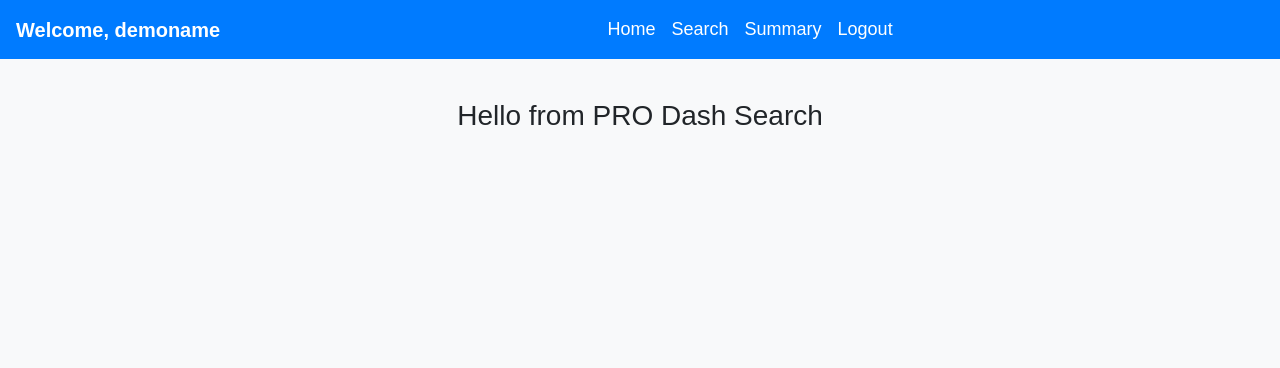
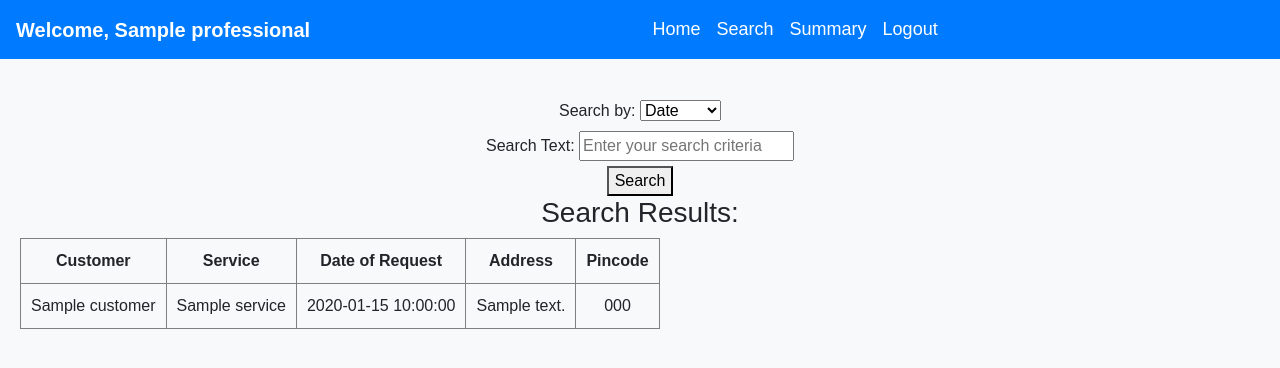
Before and after one commit to Ayush59699/A-Z-Housing, a Python web app: template templates/professional/professional_search.html in a window 1280 px wide. Shown: the top 368 px of the page. Run offline with Jinja, Linux system fonts and the light colour scheme; the template is opened without the code that fills it: most values are stand-ins (such as "Sample title", 1, 10 or a date in 2020); some libraries are stand-ins or nearby versions.

Commit message:
Update professional_search.html

```diff
--- a/templates/professional/professional_search.html
+++ b/templates/professional/professional_search.html
@@ -1,7 +1,67 @@
 {% extends "professional/base_professional_dash.html" %}
+
+{% block title%}Professional Dash Search {% endblock %}
+
+{% block greet%} {{professional.name}} {% endblock %}
 
 
 {% block content %}
 
-<h3>Hello from PRO Dash Search</h3>
+
+
+<form method="POST" action="{{ url_for('professional_search') }}">
+    <div>
+        <label for="search_field">Search by:</label>
+        <select name="search_field" id="search_field" >
+            <option value="date_of_request">Date</option>
+            <option value="address">Address</option>
+            <option value="pincode">Pincode</option>
+        </select>
+    </div>
+
+    <div>
+        <label for="search_text">Search Text:</label>
+        <input type="text" name="search_text" id="search_text" placeholder="Enter your search criteria" />
+    </div>
+
+    <button type="submit">Search</button>
+</form>
+
+
+
+
+
+
+{% if results %}
+    <h3>Search Results:</h3>
+    <table border="1" cellpadding="10">
+        <thead>
+            <tr>
+                <th>Customer</th>
+                <th>Service</th>
+                <th>Date of Request</th>
+                <th>Address</th>
+                <th>Pincode</th>
+            </tr>
+        </thead>
+        <tbody>
+            {% for result in results %}
+                <tr>
+                    <td>{{ result.customer.name }}</td>
+                    <td>{{ result.service.name }}</td>
+                    <td>{{ result.date_of_request }}</td>
+                    <td>{{ result.customer.address }}</td>
+                    <td>{{ result.customer.pincode }}</td>
+                </tr>
+            {% endfor %}
+        </tbody>
+    </table>
+{% else %}
+    <p>No service requests match the search criteria.</p>
+{% endif %}
+
+
+
+
+
 {% endblock %}
```
